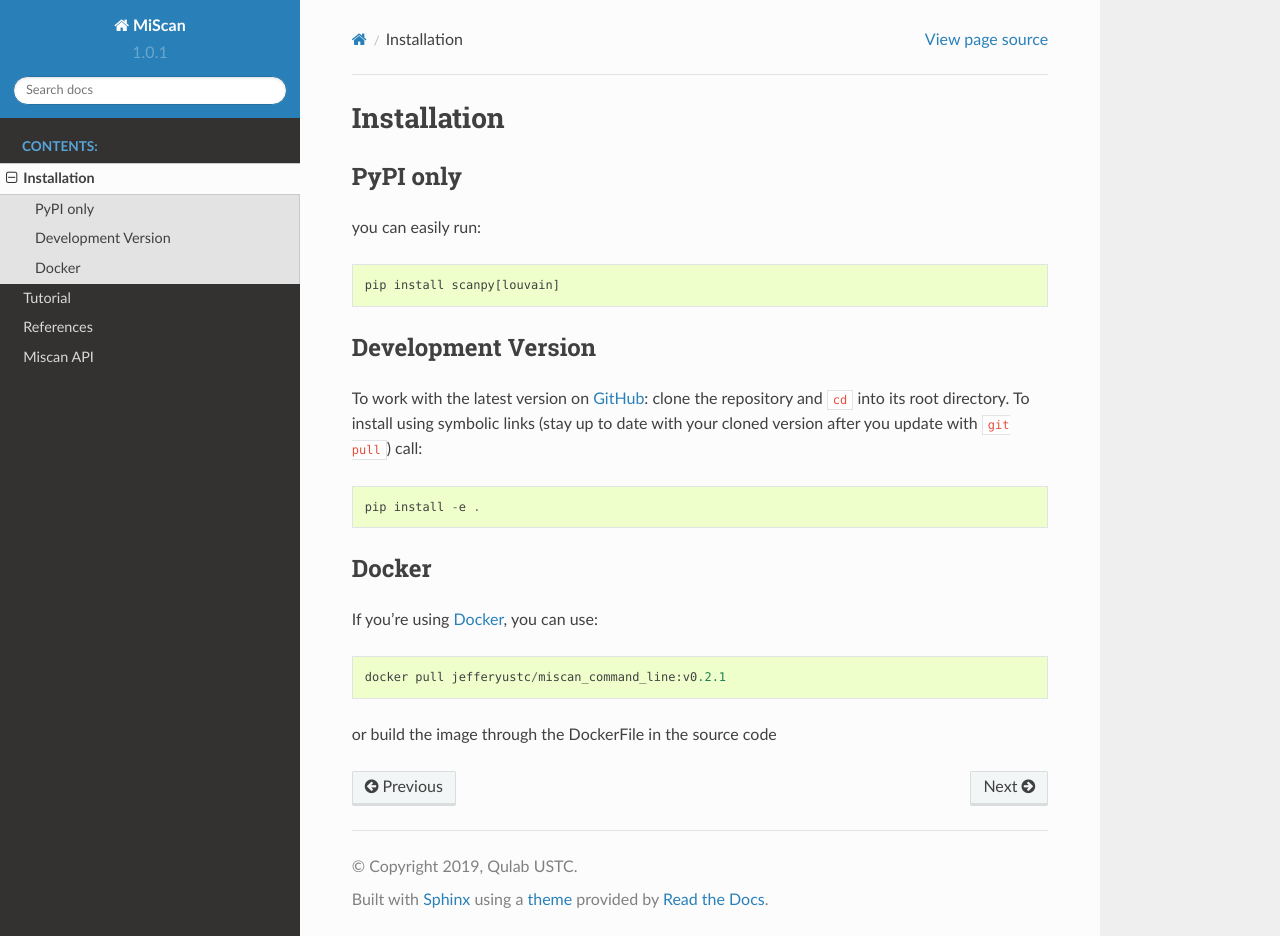
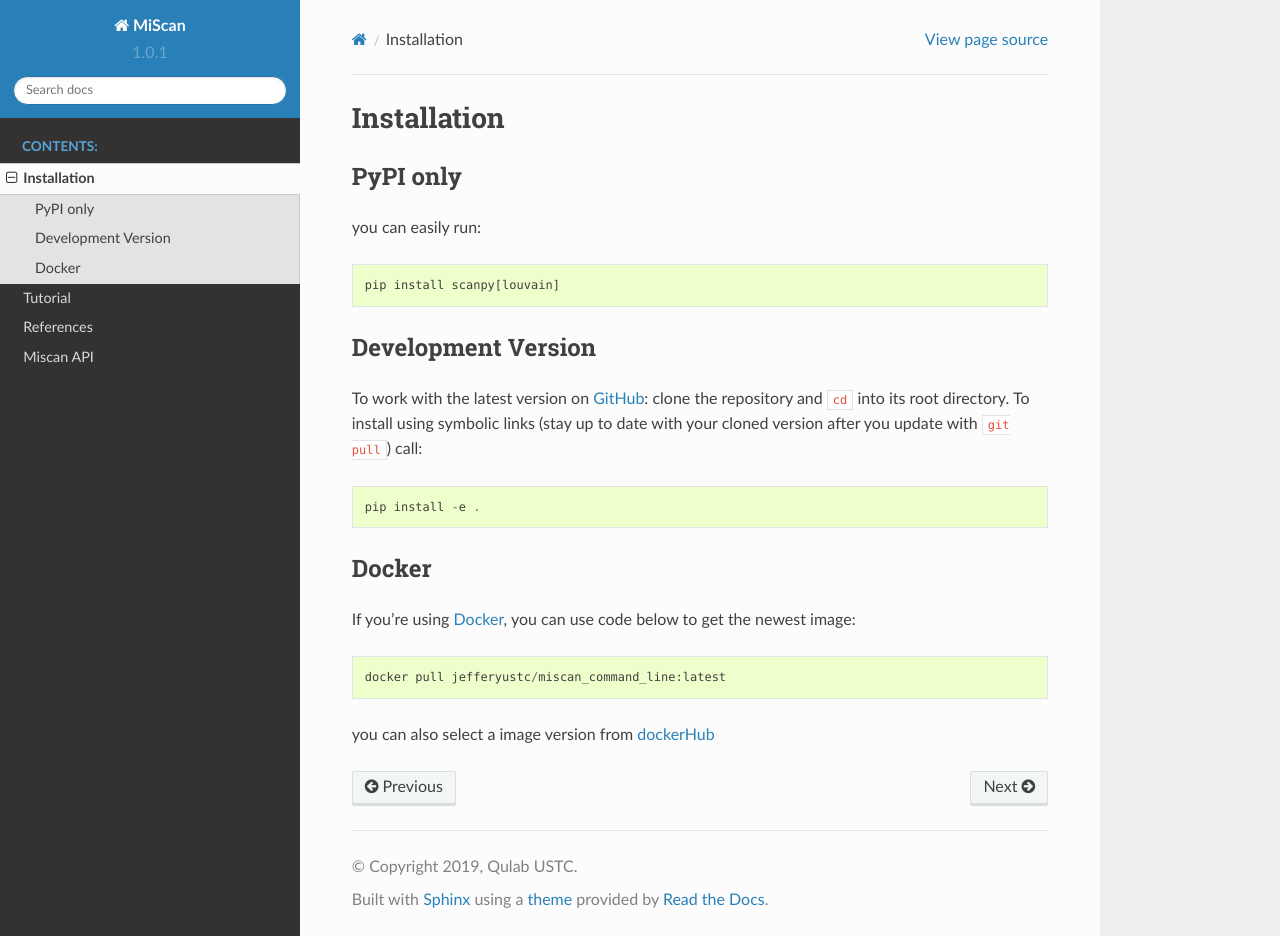
Before and after one commit to jefferyUstc/MiScan_cli, a Sphinx documentation site: the page built from docs/source/installation.rst, in a window 1280 px wide and 936 px high. Built offline with Sphinx 7.4.7 and the Read the Docs theme 2.0.0, drawn with Linux system fonts in a browser that asks for light colours.

Commit message:
update docker installation

```diff
--- a/docs/source/installation.rst
+++ b/docs/source/installation.rst
@@ -23,8 +23,10 @@ cloned version after you update with ``git pull``) call::
 Docker
 ~~~~~~
 
-If you're using Docker_, you can use::
+If you're using Docker_, you can use code below to get the newest image::
 
-    docker pull jefferyustc/miscan_command_line:v0.2.1
+    docker pull jefferyustc/miscan_command_line:latest
 
-or build the image through the DockerFile in the source code
+you can also select a image version from dockerHub_
+
+.. _dockerHub: https://hub.docker.com/
```
